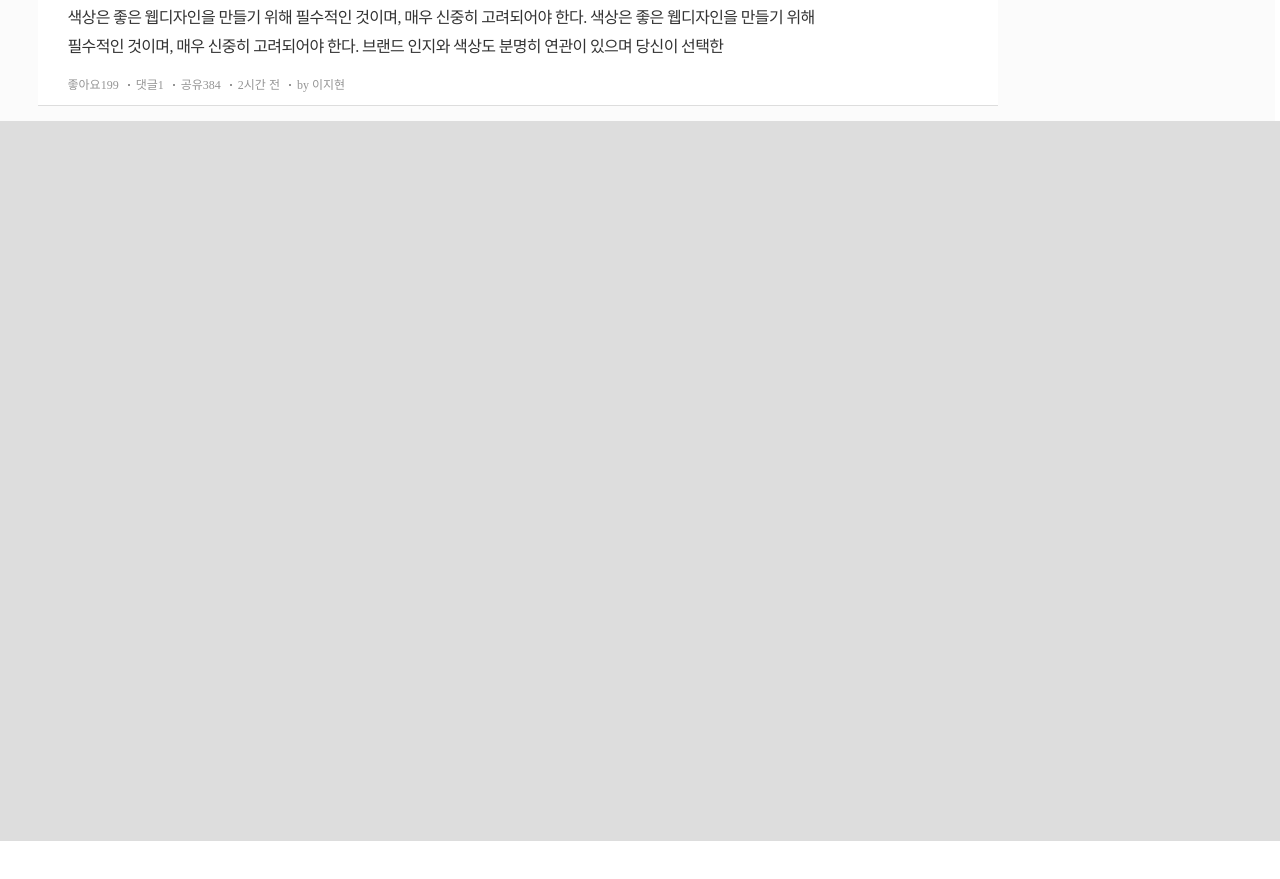
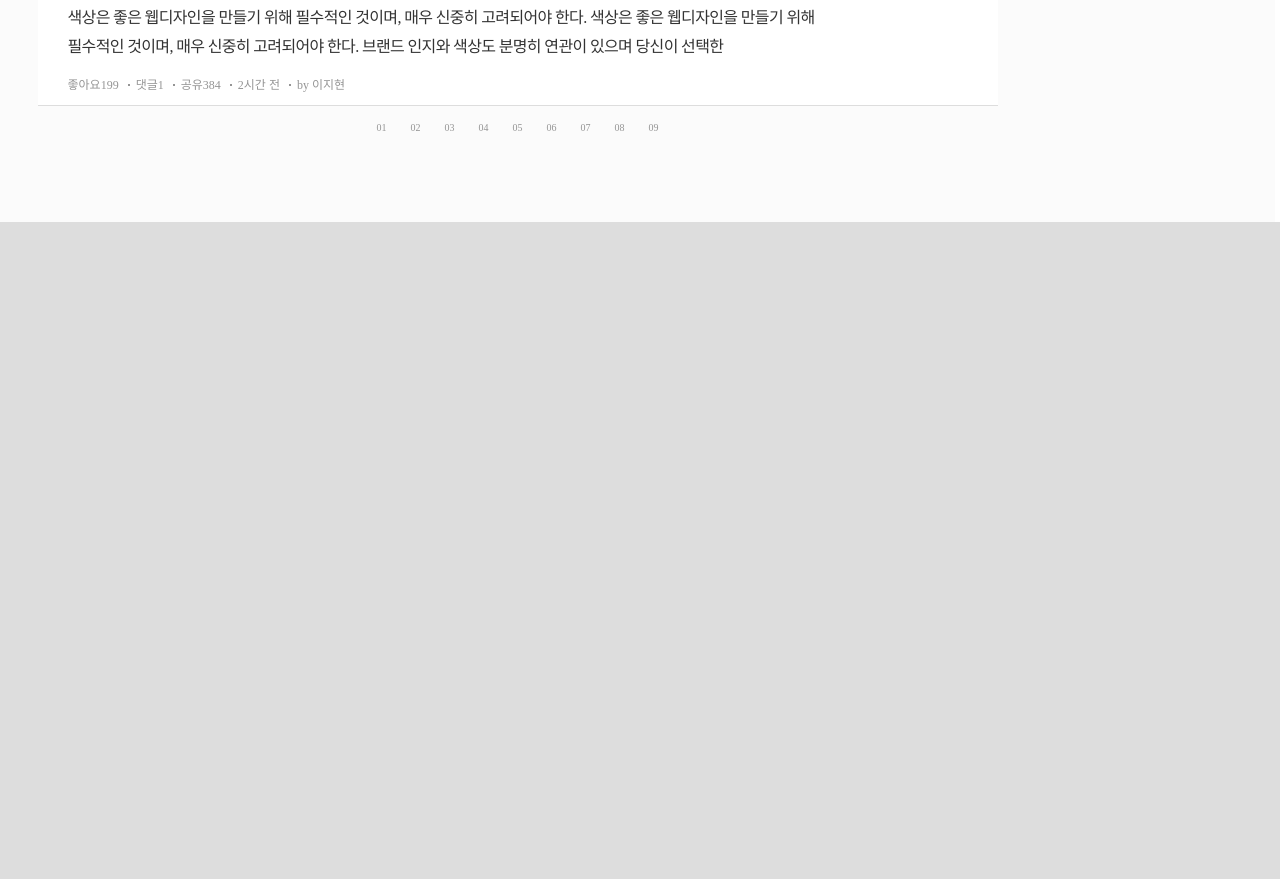
Before and after one commit to we-sopt-sibi/client, a React (Create React App) app: page /list in a window 1280 px wide. Shown: the part 1660-2539 px from the top of the page. Before the commit the page ends 2501 px from the top, so only its background shows below. Built offline with nearby package versions, Linux system fonts and the light colour scheme; a web font is replaced by a local one.

Commit message:
:tada: feat: ListFooter(pages) 구현

```diff
--- a/src/components/articleList/ListFooter.jsx
+++ b/src/components/articleList/ListFooter.jsx
@@ -1,7 +1,31 @@
 import React from "react";
+import styled from "styled-components";
 
 const ListFooter = () => {
-  return <div></div>;
+  const pages = ["01", "02", "03", "04", "05", "06", "07", "08", "09"];
+  return (
+    <StyledWrapper>
+      {pages.map((page, idx) => (
+        <div key={idx}>{page}</div>
+      ))}
+    </StyledWrapper>
+  );
 };
 
 export default ListFooter;
+
+const StyledWrapper = styled.div`
+  background-color: ${({ theme }) => theme.colors.gray100};
+  display: flex;
+  margin-top: 1.1rem;
+  padding-bottom: 8.7rem;
+  width: 100%;
+  justify-content: center;
+
+  & > div {
+    color: ${({ theme }) => theme.colors.gray600};
+    font-size: ${({ theme }) => theme.fontSizes.page};
+    line-height: 1.4rem;
+    margin: 0 1.2rem;
+  }
+`;
--- a/src/pages/ArticleList.jsx
+++ b/src/pages/ArticleList.jsx
@@ -2,6 +2,7 @@
 import styled from "styled-components";
 import ListItem from "../components/articleList/ListItem";
 import WriterList from "../components/articleList/WriterList";
+import ListFooter from "../components/articleList/ListFooter";
 
 const ArticleList = () => {
   const tempData = [
@@ -114,6 +115,7 @@
             {tempData.map((datum, idx) => (
               <ListItem key={`data-${idx}`} datum={datum} />
             ))}
+            <ListFooter />
           </article>
           <aside>
             <WriterList />
```
